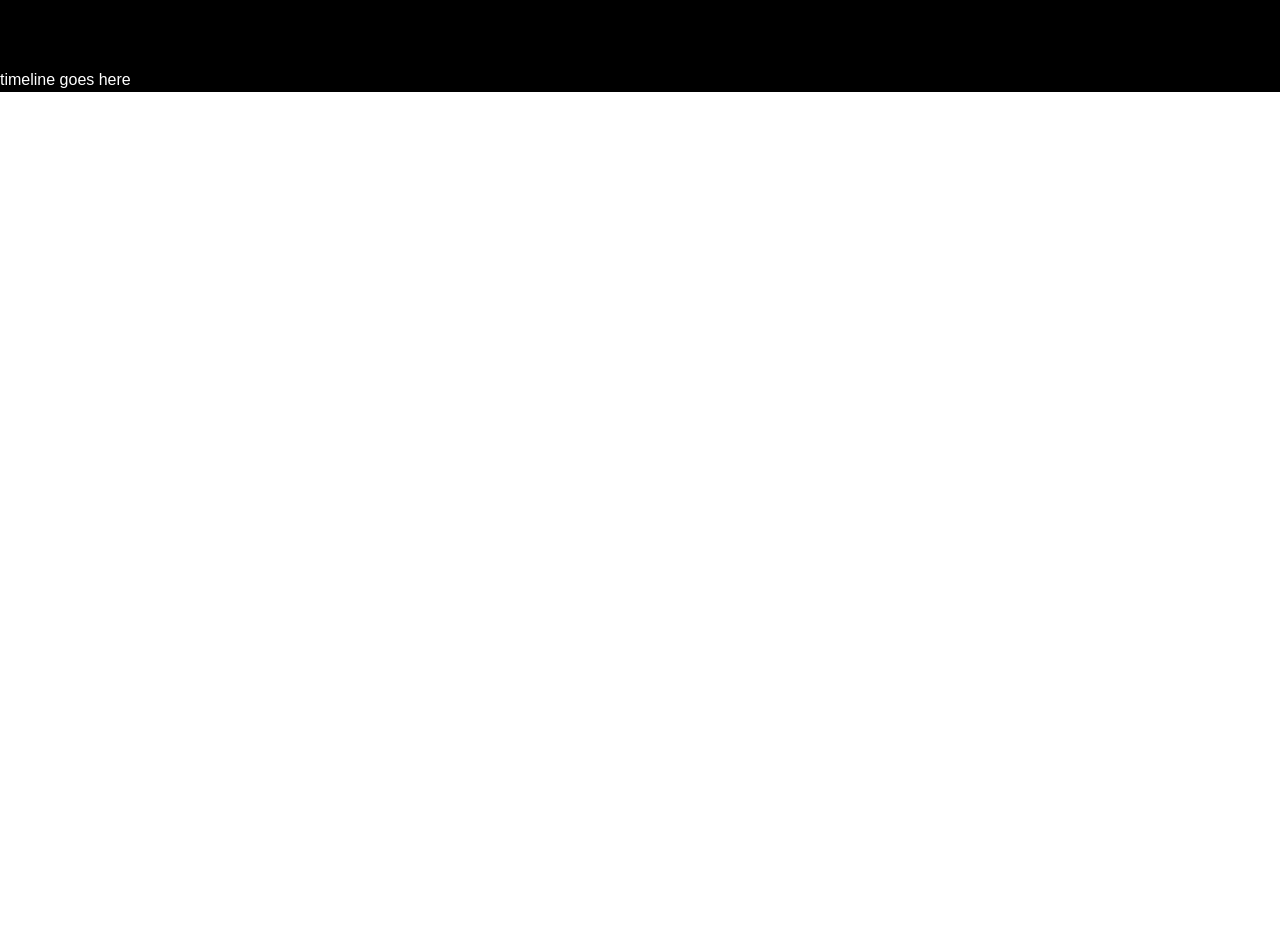
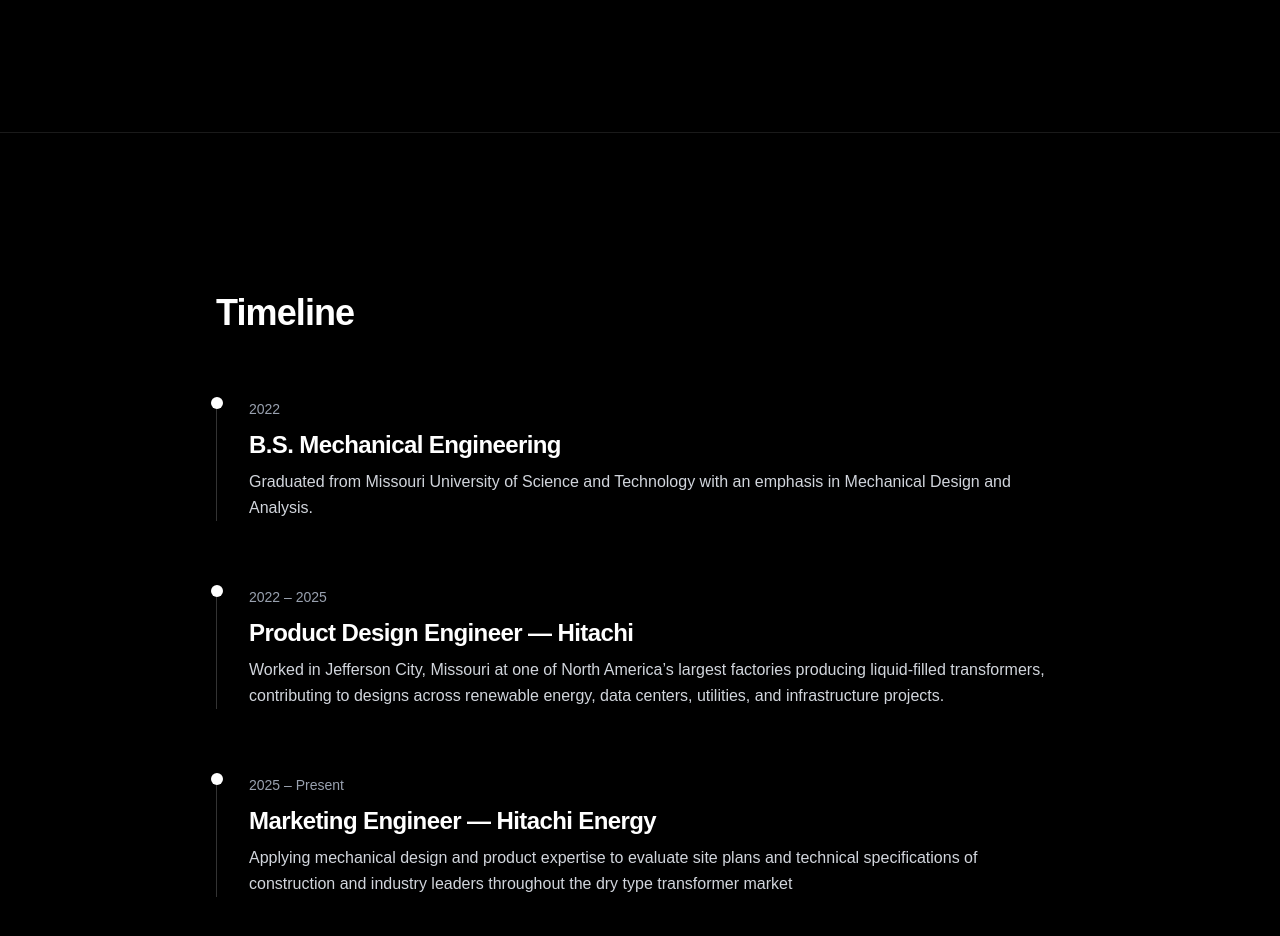
Before and after one commit to JacobTuchschmidt/portfolio-website, a Next.js app: page / in a window 1280 px wide. Shown: the part 1320-2256 px from the top of the page. Before the commit the page ends 1412 px from the top, so only its background shows below. Built offline with nearby package versions, Linux system fonts and the light colour scheme.

Commit message:
Added subtle timeline animation

```diff
--- a/src/app/page.js
+++ b/src/app/page.js
@@ -5,6 +5,7 @@
 
 export default function Home() {
     const [scrolled, setScrolled] = useState(false);
+    const [visibleItems, setVisibleItems] = useState([]);
     useEffect(() => {
         const handleScroll = () => {
             setScrolled(window.scrollY > window.innerHeight * 0.3);
@@ -13,6 +14,29 @@
         window.addEventListener("scroll", handleScroll);
 
         return () => window.removeEventListener("scroll", handleScroll);
+    }, []);
+    useEffect(() => {
+        const items = document.querySelectorAll(".timeline-item");
+
+        requestAnimationFrame(() => {
+            const observer = new IntersectionObserver(
+                (entries) => {
+                    entries.forEach((entry) => {
+                        if (entry.isIntersecting) {
+                            setVisibleItems((prev) =>
+                                prev.includes(entry.target.dataset.index)
+                                    ? prev
+                                    : [...prev, entry.target.dataset.index]
+                            );
+                            observer.unobserve(entry.target);
+                        }
+                    });
+                },
+                { threshold: 0.5 }
+            );
+
+            items.forEach((item) => observer.observe(item));
+        });
     }, []);
     return (
         <div className="min-h-screen bg-black text-white">
@@ -63,7 +87,7 @@
                 </section>
 
                 <section
-                    id="about-me" className="py-32"
+                    id="about-me" className="py-40"
                 >
                     <div className="max-w-4xl mx-auto px-6">
                         <h2 className="text-3xl md:text-4xl font-semibold tracking-tight">
@@ -86,8 +110,87 @@
                     </div>
                 </section>
 
-                <section id="projects-timeline">
-                    timeline goes here
+
+                <section id="timeline" className="py-40 border-t border-white/10">
+                    <div className="max-w-4xl mx-auto px-6">
+                        <h2 className="text-3xl md:text-4xl font-semibold tracking-tight">
+                            Timeline
+                        </h2>
+
+                        <div className="mt-16 space-y-16">
+                            {/* Timeline Item 1 */}
+                            <div
+                                data-index="1"
+                                className={`timeline-item relative pl-8 border-l border-white/20 transition-all duration-700
+                                    ${visibleItems.includes("1")
+                                        ? "opacity-100 translate-y-0"
+                                        : "opacity-0 translate-y-6"}
+                                `}
+                            >
+                                <span className="absolute -left-[6.5px] top-0 w-3 h-3 rounded-full bg-white"></span>
+                                <span className="text-sm text-gray-400">2022</span>
+                                <h3 className="mt-2 text-xl md:text-2xl font-semibold tracking-tight">
+                                    B.S. Mechanical Engineering
+                                </h3>
+                                <p className="mt-2 text-gray-300 leading-relaxed">
+                                    Graduated from Missouri University of Science and Technology with an
+                                    emphasis in Mechanical Design and Analysis.
+                                </p>
+                                <ul className="mt-4 list-disc list-inside text-gray-400 space-y-1">
+                                    {/* Future bullet points */}
+                                </ul>
+                            </div>
+
+                            {/* Timeline Item 2 */}
+                            <div
+                                data-index="2"
+                                className={`timeline-item relative pl-8 border-l border-white/20 transition-all duration-700
+                                    ${visibleItems.includes("2")
+                                        ? "opacity-100 translate-y-0"
+                                        : "opacity-0 translate-y-6"}
+                                `}
+                            >
+                                <span className="absolute -left-[6.5px] top-0 w-3 h-3 rounded-full bg-white"></span>
+                                <span className="text-sm text-gray-400">2022 – 2025</span>
+                                <h3 className="mt-2 text-xl md:text-2xl font-semibold tracking-tight">
+                                    Product Design Engineer — Hitachi
+                                </h3>
+                                <p className="mt-2 text-gray-300 leading-relaxed">
+                                    Worked in Jefferson City, Missouri at one of North America’s largest
+                                    factories producing liquid-filled transformers, contributing to
+                                    designs across renewable energy, data centers, utilities, and
+                                    infrastructure projects.
+                                </p>
+                                <ul className="mt-4 list-disc list-inside text-gray-400 space-y-1">
+                                    {/* Future bullet points */}
+                                </ul>
+                            </div>
+
+                            {/* Timeline Item 3 */}
+                            <div
+                                data-index="3"
+                                className={`timeline-item relative pl-8 border-l border-white/20 transition-all duration-700
+                                    ${visibleItems.includes("3")
+                                        ? "opacity-100 translate-y-0"
+                                        : "opacity-0 translate-y-6"}
+                                `}
+                            >
+                                <span className="absolute -left-[6.5px] top-0 w-3 h-3 rounded-full bg-white"></span>
+                                <span className="text-sm text-gray-400">2025 – Present</span>
+                                <h3 className="mt-2 text-xl md:text-2xl font-semibold tracking-tight">
+                                    Marketing Engineer — Hitachi Energy
+                                </h3>
+                                <p className="mt-2 text-gray-300 leading-relaxed">
+                                    Applying mechanical design and product expertise to evaluate site
+                                    plans and technical specifications of construction and industry leaders
+                                    throughout the dry type transformer market
+                                </p>
+                                <ul className="mt-4 list-disc list-inside text-gray-400 space-y-1">
+                                    {/* Future bullet points */}
+                                </ul>
+                            </div>
+                        </div>
+                    </div>
                 </section>
             </main>
         </div>
```
Also changed, not shown: src/app/AboutMe.txt (deleted).
